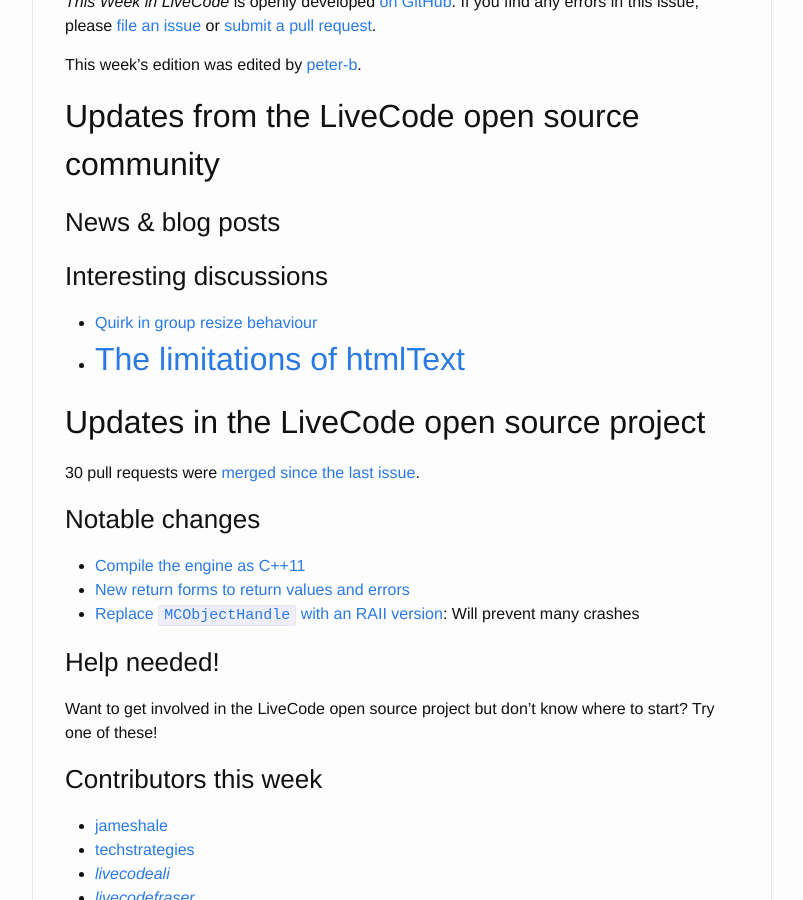
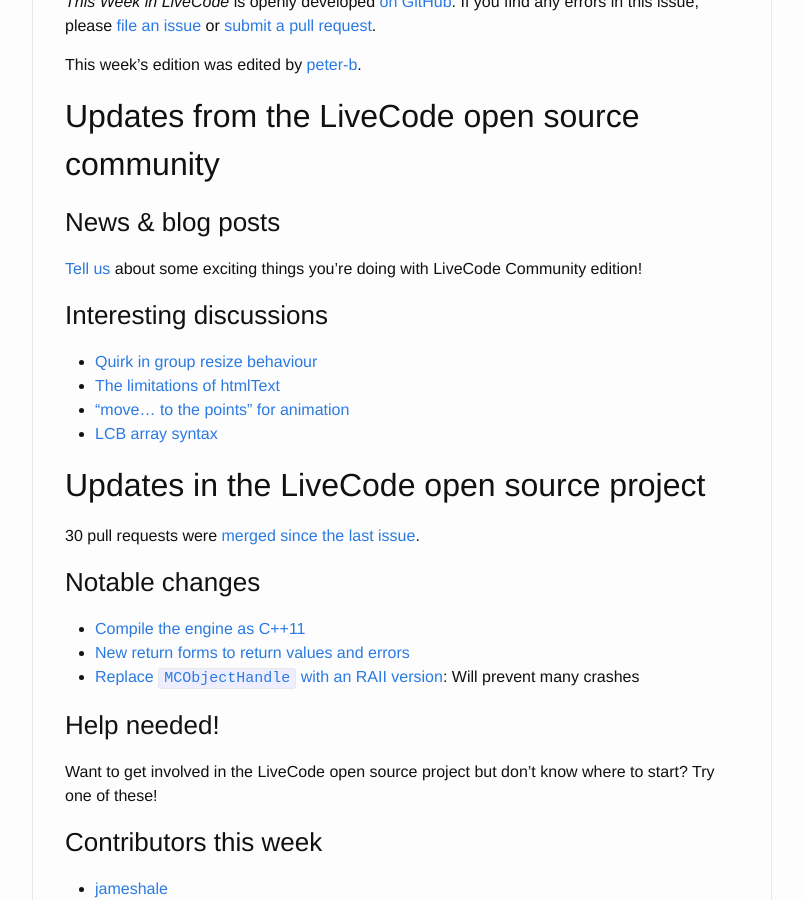
Before and after one commit to livecode/this-week-in-livecode, a Jekyll site: the page built from _posts/2016-06-27-this-week-in-livecode-39.markdown, in a window 1280 px wide and 900 px high, scrolled down 468 px. Shown: the whole window, without its empty margins (238-1041 px from the left). Built offline with Jekyll 4.4.1, drawn with Linux system fonts in a browser that asks for light colours.

Commit message:
Fixes for issue 39

```diff
--- a/_posts/2016-06-27-this-week-in-livecode-39.markdown
+++ b/_posts/2016-06-27-this-week-in-livecode-39.markdown
@@ -26,12 +26,15 @@
 
 ### News & blog posts
 
+[Tell us](mailto:opensource@livecode.com?subject=This Week in Livecode) about
+some exciting things you're doing with LiveCode Community edition!
 
 ### Interesting discussions
 
 - [Quirk in group resize behaviour](http://thread.gmane.org/gmane.comp.ide.revolution.user/227669)
 - [The limitations of htmlText](http://thread.gmane.org/gmane.comp.ide.revolution.user/227648)
--
+- ["move... to the points" for animation](http://thread.gmane.org/gmane.comp.ide.revolution.user/227786)
+- [LCB array syntax](http://forums.livecode.com/viewtopic.php?f=93&t=27408)
 
 ## Updates in the LiveCode open source project
 
```
Also changed, not shown: other parts of _posts/2016-06-27-this-week-in-livecode-39.markdown (+1 -1 lines).
